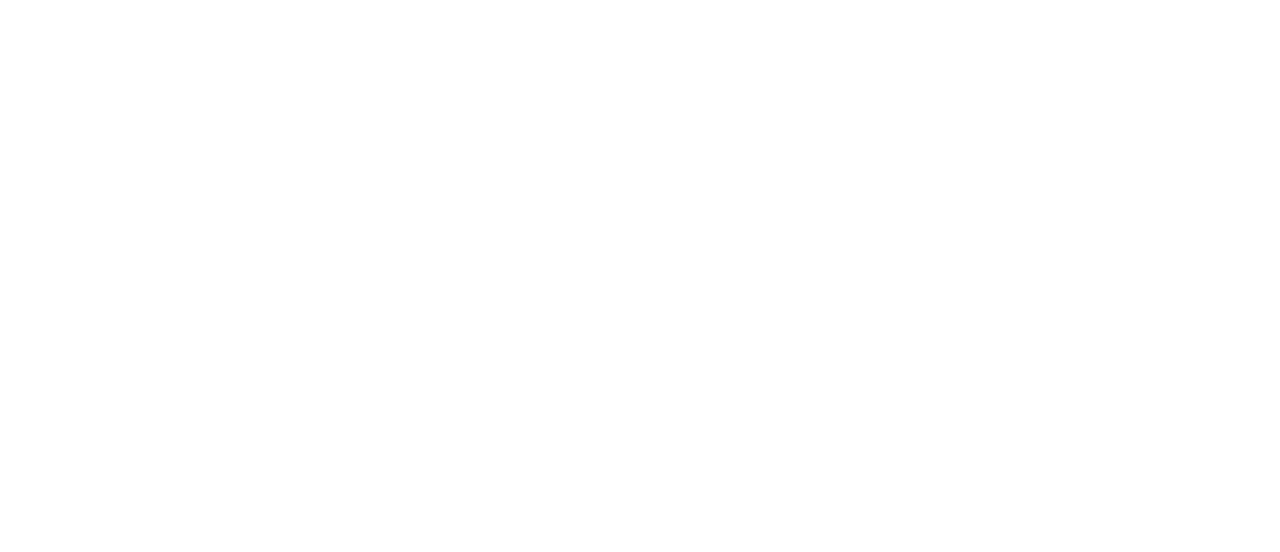
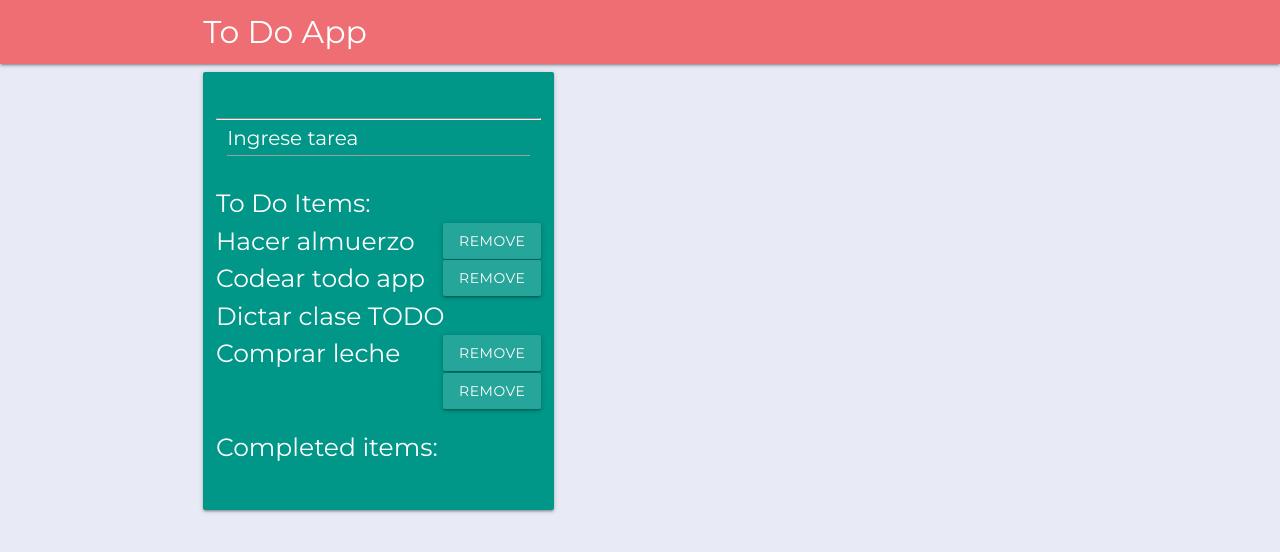
Before and after one commit to leaden/todo-jquery, a plain HTML site: page index.html in a window 1280 px wide. Drawn offline with nearby package versions, Linux system fonts and the light colour scheme.

Commit message:
codigo listo

```diff
--- a/assets/css/main.css
+++ b/assets/css/main.css
@@ -0,0 +1,27 @@
+*{
+	margin: 0;
+	padding: 0;
+}
+
+body{
+	font-family: 'Montserrat', sans-serif;
+	background-color: #e8eaf6;
+}
+
+.input-field label{
+	color: white;
+	font-size: 20px;
+}
+
+label{
+	color: white;
+	font-size: 25px;
+}
+
+button{
+	font-size: 10px;
+}
+
+hr.style1{
+	border-top: 1px solid #8c8b8b;
+}
--- a/index.html
+++ b/index.html
@@ -4,8 +4,78 @@
 <meta charset="utf-8">
 <meta name="viewport" content="width=device-width, user-scalable=no, initial-scale=1.0, maximum-scale=1.0, minimum-scale=1.0">
 	<title>To Do App</title>
+	<link href="https://fonts.googleapis.com/css?family=Montserrat" rel="stylesheet">
+	<link rel="stylesheet" href="https://cdnjs.cloudflare.com/ajax/libs/materialize/0.99.0/css/materialize.min.css">
+	<link rel="stylesheet" type="text/css" href="assets/css/main.css">
 </head>
 <body>
+
+<nav>
+	<div class="container">
+	    <div class="row">
+	    	<div class="col s12">
+	    		<a class="brand-logo">To Do App</a>
+	    	</div>
+	    </div>
+	</div>
+</nav>
+<section class="container" class="text-center">
+	<div class="row">
+        <div class="col s12 m5">
+            <div class="card-panel teal">
+                <div class="row">
+                   <form class="col s12">
+                     <div class="row">
+                        <div class="input-field col s12">
+                           <textarea id="textarea1" class="materialize-textarea"></textarea>
+                           <label for="textarea1">Ingrese tarea</label>
+                        </div>
+                           <label for="first_name">To Do Items:</label>
+                           <form class="ckeck">
+          	                 	<p>
+      							<input type="checkbox" class="filled-in" id="filled-in-box" checked="checked" />
+      							<label for="filled-in-box">Hacer almuerzo</label>
+      							<a class="waves-effect waves-light btn right">remove</a>
+    							</p>
+    							<p>
+      							<input type="checkbox" class="filled-in" id="filled-in-box" checked="checked" />
+      							<label for="filled-in-box">Codear todo app</label>
+      							<a class="waves-effect waves-light btn right">remove</a>
+    							</p>
+    							<p>
+      							<input type="checkbox" class="filled-in" id="filled-in-box" checked="checked" />
+      							<label for="filled-in-box">Dictar clase TODO</label>
+      							<a class="waves-effect waves-light btn right">remove</a>
+    							</p>
+    							<p>
+      							<input type="checkbox" class="filled-in" id="filled-in-box" checked="checked" />
+      							<label for="filled-in-box">Comprar leche</label>
+      							<a class="waves-effect waves-light btn right">remove</a>
+    							</p>
+          					</form>
+      					</div>
+    				</form>
+    			<br>
+      				<hr class="style1">
+    			<br>
+    		<form class="complete">
+    			<label for="first_name">Completed items:</label>
+    		</form>
+  			</div>
+        	</div>
+      	</div>
+    </div>
+</section>
+
+
+
+
+
+
+
+
+
+
 
 <script src="https://ajax.googleapis.com/ajax/libs/jquery/3.2.1/jquery.min.js"></script>
 <script src="https://cdnjs.cloudflare.com/ajax/libs/materialize/0.99.0/js/materialize.min.js"></script>
```
